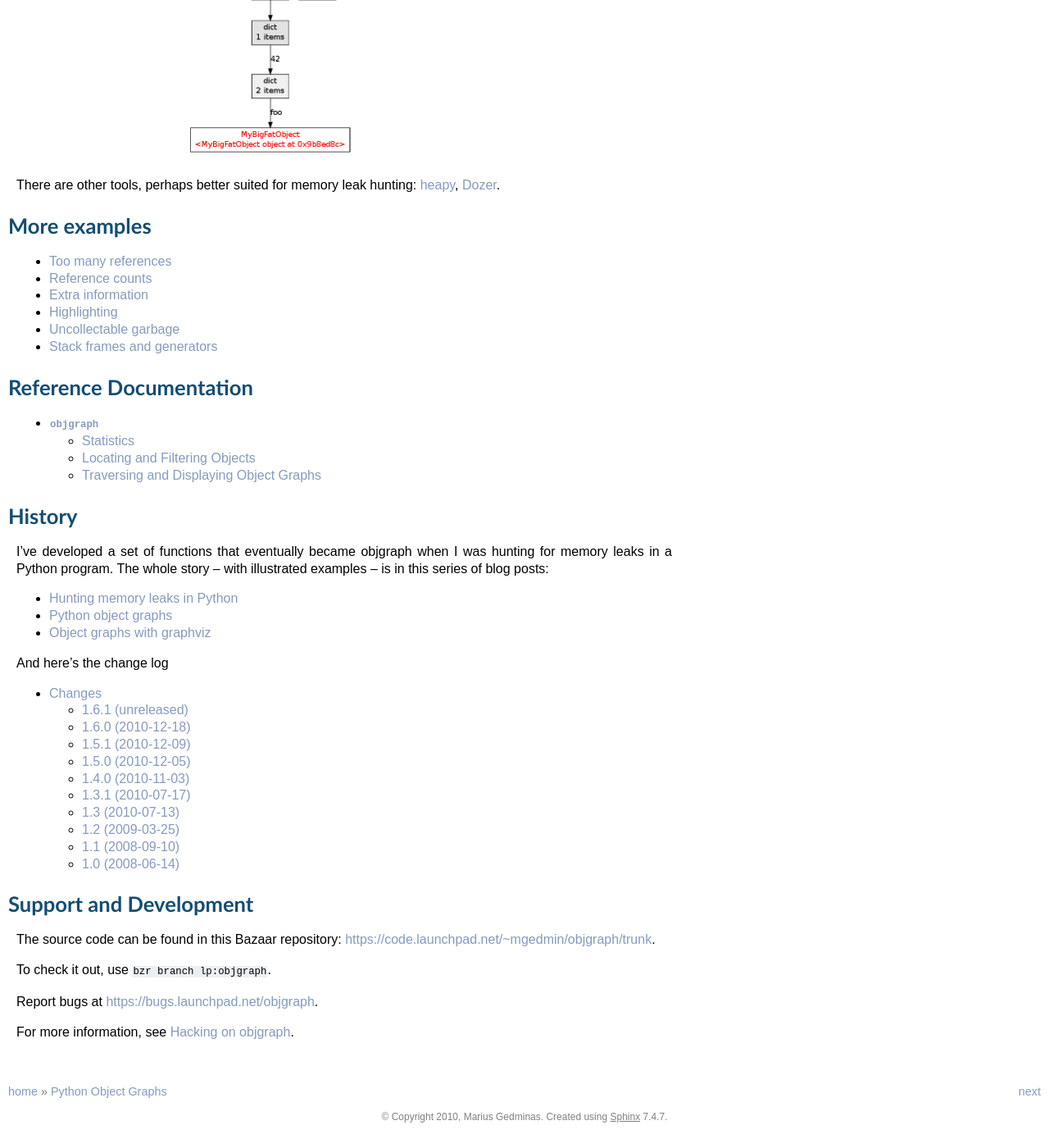
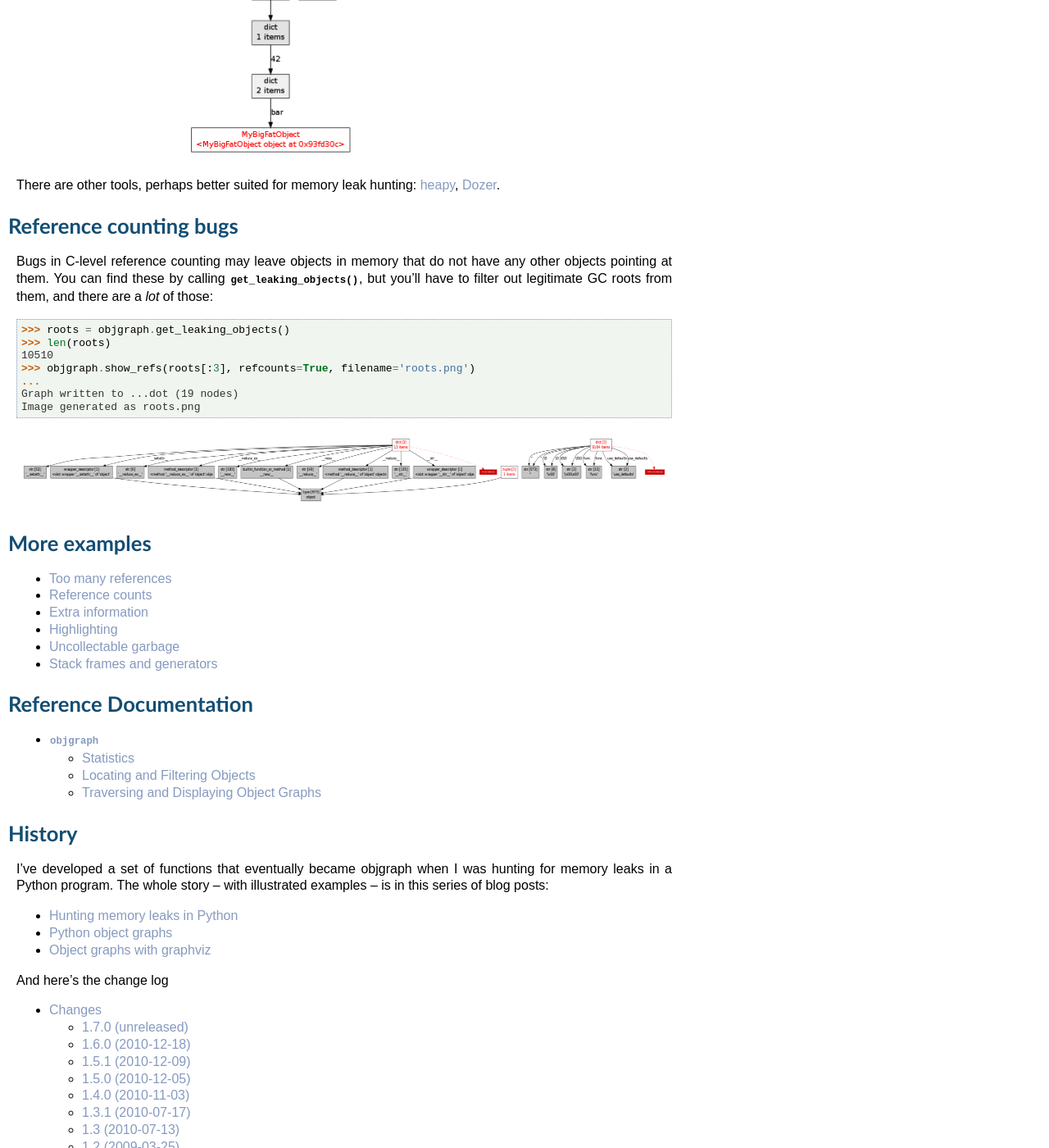
Before and after one commit to mgedmin/objgraph, a Sphinx documentation site: the page built from docs/index.txt, in a window 1280 px wide and 1400 px high, scrolled down 3233 px. Shown: the whole window at 82% size. Built offline with Sphinx 7.4.7, drawn with Linux system fonts in a browser that asks for light colours; before the commit the page ends 4611 px from its top, so only the background shows below that; some of the changed text lies outside the part shown.

Commit message:
New function: get_leaking_objects, based on a blog post by Kristján Valur.
http://blog.ccpgames.com/kristjan/2010/12/08/finding-c-reference-leaks-using-the-gc-module/

Added with author's permission (Q: Can I steal it? A: Sure).

```diff
--- a/CHANGES.txt
+++ b/CHANGES.txt
@@ -3,8 +3,12 @@ Changes
 
 .. currentmodule:: objgraph
 
-1.6.1 (unreleased)
+1.7.0 (unreleased)
 ------------------
+
+- New function: :func:`get_leaking_objects`, based on `a blog post by
+  Kristján Valur
+  <http://blog.ccpgames.com/kristjan/2010/12/08/finding-c-reference-leaks-using-the-gc-module/>`_.
 
 
 1.6.0 (2010-12-18)
--- a/docs/index.txt
+++ b/docs/index.txt
@@ -1,5 +1,7 @@
 .. include:: ../README.txt
    :end-before: .. _history:
+
+.. currentmodule:: objgraph
 
 
 Quick start
@@ -114,6 +116,27 @@ There are other tools, perhaps better suited for memory leak hunting:
 `Dozer <http://pypi.python.org/pypi/Dozer>`_.
 
 
+Reference counting bugs
+-----------------------
+
+Bugs in C-level reference counting may leave objects in memory that do not
+have any other objects pointing at them.  You can find these by calling
+:func:`get_leaking_objects`, but you'll have to filter out legitimate GC
+roots from them, and there are a *lot* of those:
+
+    >>> roots = objgraph.get_leaking_objects()
+    >>> len(roots)  # doctest: +RANDOM_OUTPUT
+    10510
+    >>> objgraph.show_refs(roots[:3], refcounts=True, filename='roots.png')
+    ... # doctest: +NODES_VARY
+    Graph written to ...dot (19 nodes)
+    Image generated as roots.png
+
+.. figure:: roots.png
+   :alt: [GC roots and potentially leaked objects]
+   :scale: 25%
+
+
 More examples
 -------------
 
--- a/docs/objgraph.txt
+++ b/docs/objgraph.txt
@@ -23,6 +23,8 @@ Statistics
 Locating and Filtering Objects
 ------------------------------
 
+.. autofunction:: get_leaking_objects
+
 .. autofunction:: by_type
 
 .. autofunction:: at
```
Also changed, not shown: objgraph.py (+26 -3 lines), docs/42.png, docs/canary-chain.png, docs/canary.png, docs/chain.png, docs/extra-info.png, docs/finalizers.png, docs/highlight.png, docs/refcounts.png, docs/roots.png (added), docs/sample-backref-graph.png.
